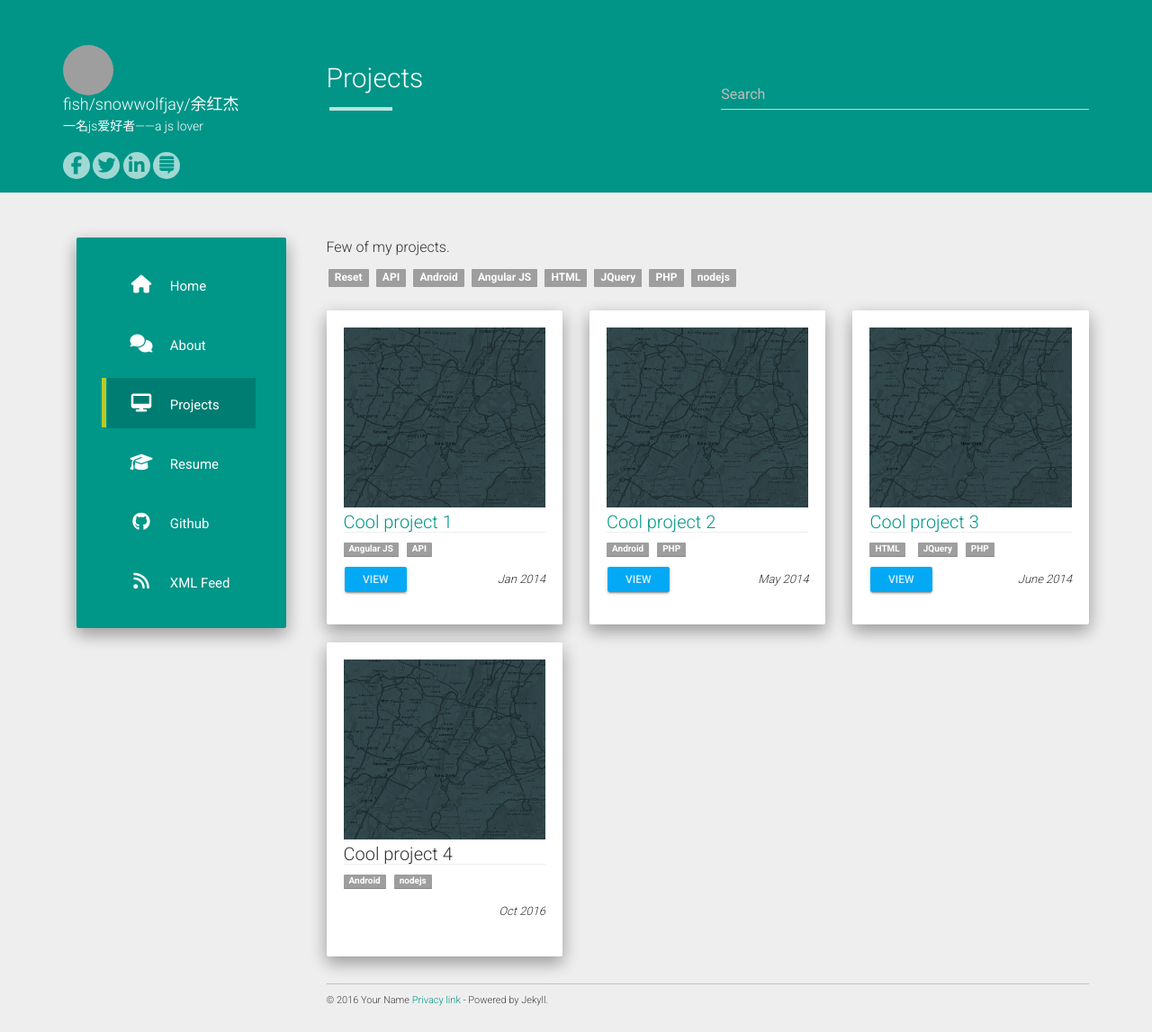
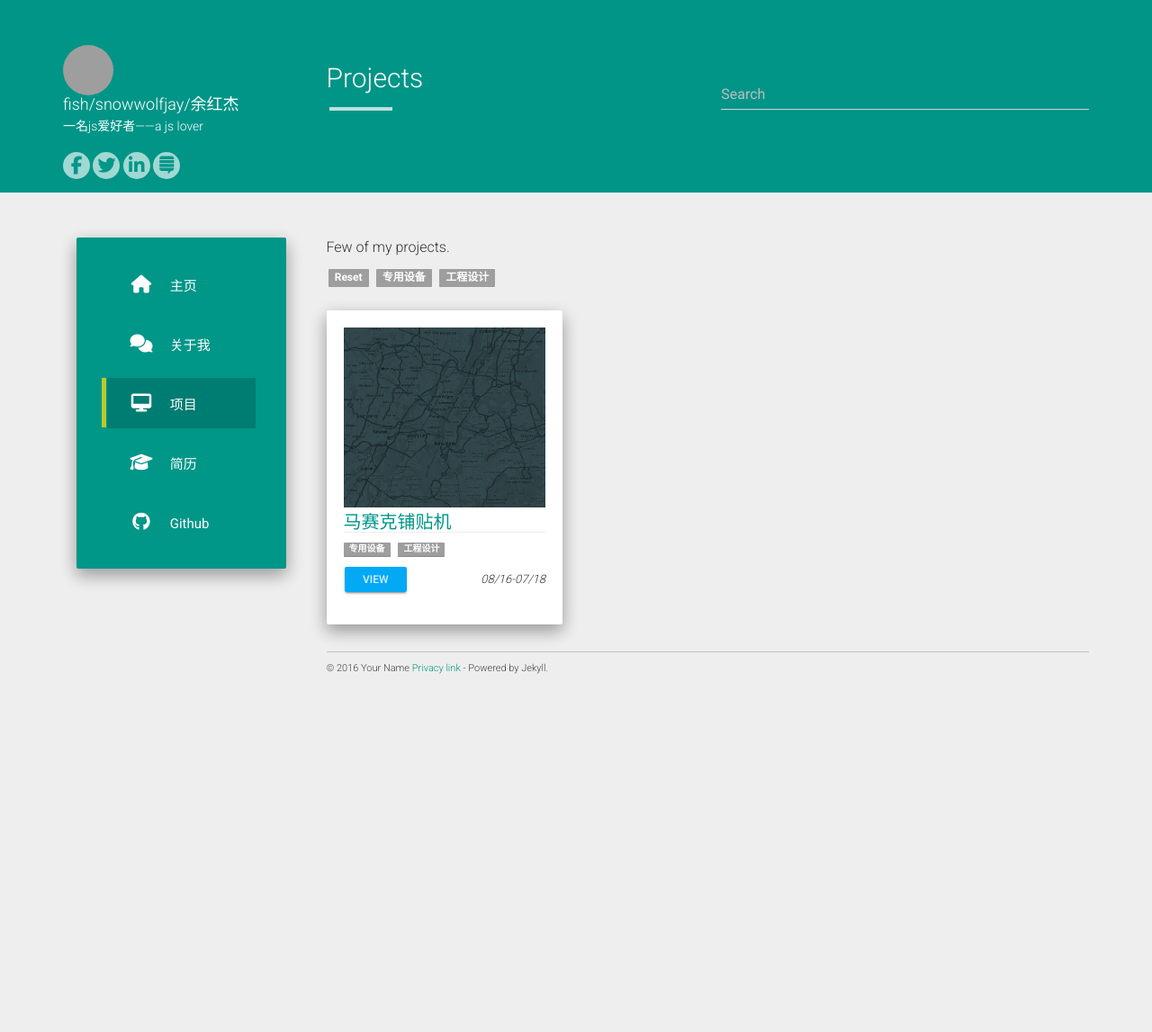
Before and after one commit to snowwolfjay/snowwolfjay.github.io, a Jekyll site: the page built from projects.md, in a window 1280 px wide. Shown: the whole page at 90% size. Built offline with Jekyll 4.4.1, drawn with Linux system fonts in a browser that asks for light colours; nearby versions of some CDN libraries; after the commit the page ends 900 px from its top, so only the background shows below that; grey boxes are pictures that could not be loaded.

Commit message:
some change test

```diff
--- a/_data/projects.json
+++ b/_data/projects.json
@@ -1,30 +1,9 @@
 [
 	{
-		"name": "Cool project 1",
+		"name": "马赛克铺贴机",
 		"image": "placeholder.jpg",
 		"url": "#",
-		"date": "Jan 2014",
-		"tags": ["Angular JS","API"]
-	},
-	{
-		"name": "Cool project 2",
-		"image": "placeholder.jpg",
-		"url": "#",
-		"date": "May 2014",
-		"tags": ["Android","PHP"]
-	},
-	{
-		"name": "Cool project 3",
-		"image": "placeholder.jpg",
-		"url": "#",
-		"date": "June 2014",
-		"tags": ["HTML","JQuery","PHP"]
-	},
-	{
-		"name": "Cool project 4",
-		"image": "placeholder.jpg",
-		"date": "Oct 2016",
-		"tags": ["Android","nodejs"]
+		"date": "08/16-07/18",
+		"tags": ["专用设备","工程设计"]
 	}
-
 ]
--- a/_data/urls.json
+++ b/_data/urls.json
@@ -1,34 +1,28 @@
 [
   {
-    "text": "Home",
+    "text": "主页",
     "url": "/",
     "icon": "fa-home",
     "layout": "post"
   },
   {
-    "text": "About",
+    "text": "关于我",
     "url": "/about/",
     "icon": "fa-comments"
   },
   {
-    "text": "Projects",
+    "text": "项目",
     "url": "/projects",
     "icon": "fa-desktop"
   },
   {
-    "text": "Resume",
+    "text": "简历",
     "url": "/#",
-    "icon": "fa-graduation-cap",
+    "icon": "fa-graduation-cap"
   },
   {
     "text": "Github",
     "url": "/#",
     "icon": "fa-github"
-  },
-  {
-    "text": "XML Feed",
-    "url": "/feed.xml",
-    "icon": "fa-feed",
-    "target": _blank
   }
 ]
```
Also changed, not shown: static/img/avatar1.png (added), 1 other file.
